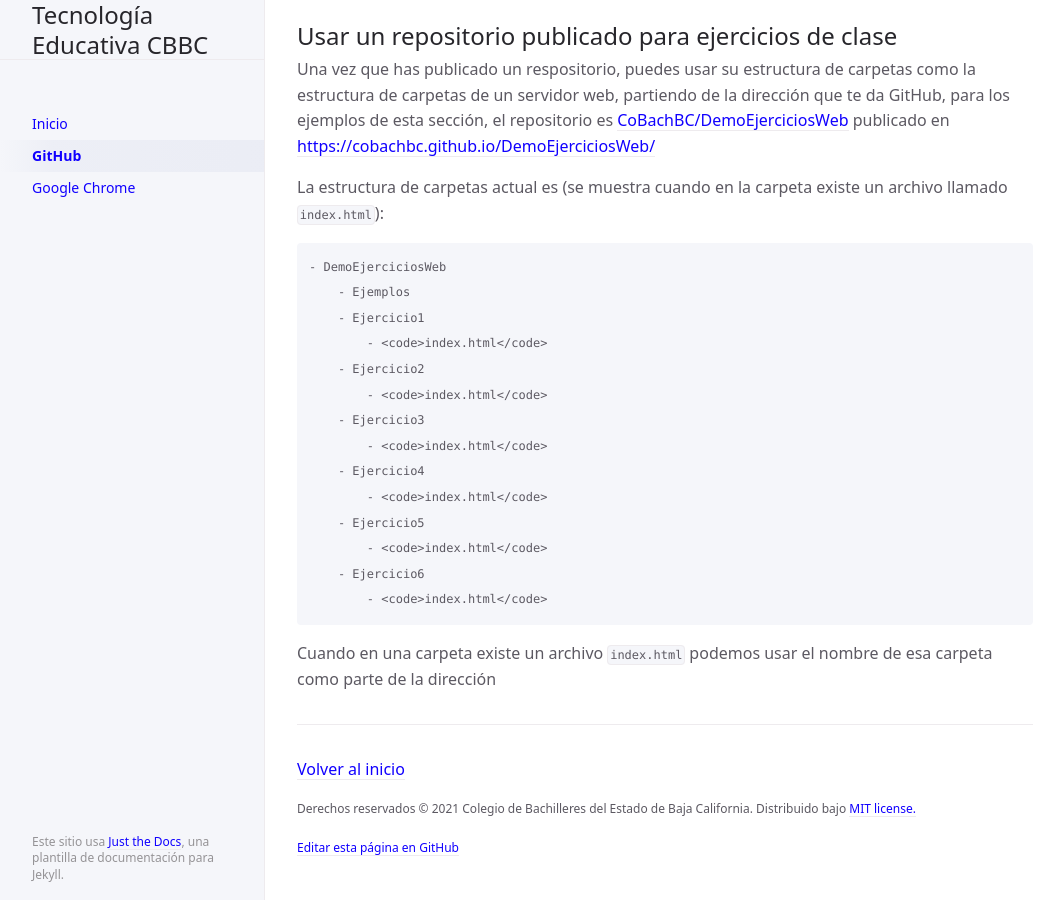
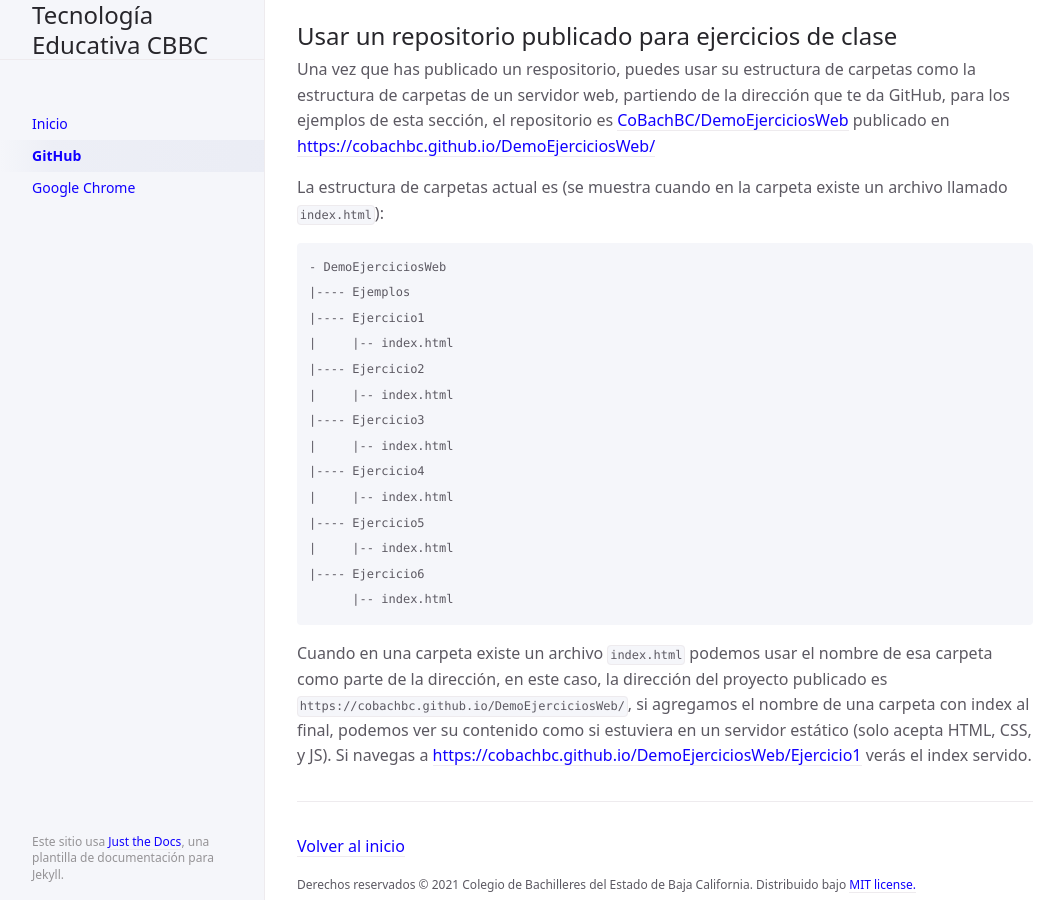
Before and after one commit to CoBachBC/demo, a Jekyll site: the page built from docs/github.md, in a window 1280 px wide and 900 px high, scrolled down 11162 px. Shown: the whole window, without its empty margins (107-1171 px from the left). Built offline with Jekyll 4.4.1, drawn with Linux system fonts in a browser that asks for light colours.

Commit message:
Update github.md

```diff
--- a/docs/github.md
+++ b/docs/github.md
@@ -153,18 +153,18 @@ Una vez que has publicado un respositorio, puedes usar su estructura de carpetas
 La estructura de carpetas actual es (se muestra cuando en la carpeta existe un archivo llamado <code>index.html</code>):
 
     - DemoEjerciciosWeb
-        - Ejemplos
-        - Ejercicio1
-            - <code>index.html</code>
-        - Ejercicio2
-            - <code>index.html</code>
-        - Ejercicio3
-            - <code>index.html</code>
-        - Ejercicio4
-            - <code>index.html</code>
-        - Ejercicio5
-            - <code>index.html</code>
-        - Ejercicio6
-            - <code>index.html</code>
+    |---- Ejemplos
+    |---- Ejercicio1
+    |     |-- index.html
+    |---- Ejercicio2
+    |     |-- index.html
+    |---- Ejercicio3
+    |     |-- index.html
+    |---- Ejercicio4
+    |     |-- index.html
+    |---- Ejercicio5
+    |     |-- index.html
+    |---- Ejercicio6
+          |-- index.html
 
-Cuando en una carpeta existe un archivo <code>index.html</code> podemos usar el nombre de esa carpeta como parte de la dirección
+Cuando en una carpeta existe un archivo <code>index.html</code> podemos usar el nombre de esa carpeta como parte de la dirección, en este caso, la dirección del proyecto publicado es <code>https://cobachbc.github.io/DemoEjerciciosWeb/</code>, si agregamos el nombre de una carpeta con index al final, podemos ver su contenido como si estuviera en un servidor estático (solo acepta HTML, CSS, y JS). Si navegas a [https://cobachbc.github.io/DemoEjerciciosWeb/Ejercicio1](https://cobachbc.github.io/DemoEjerciciosWeb/Ejercicio1) verás el index servido.
```
